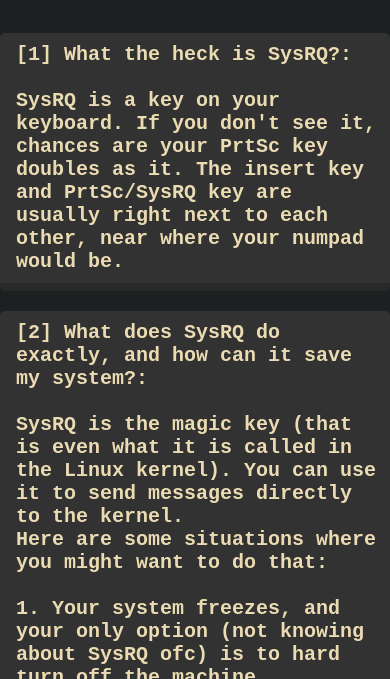
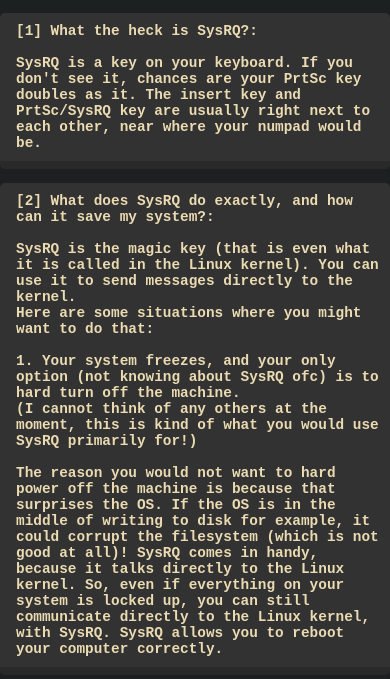
Before and after one commit to Oglo12/website, a plain HTML site: page tutorials/sysrq/index.html in a window 390 px wide. Shown: the part 88-767 px from the top of the page. Drawn offline with Linux system fonts and the light colour scheme; a web font is replaced by a local one.

Commit message:
Fixing the font size on mobile
Fixing the size of fonts on the tutorials for the mobile view.

```diff
--- a/styles.css
+++ b/styles.css
@@ -128,7 +128,6 @@ mark {
   display: block;
   margin: 1em auto;
   max-width: 80ch;
-  overflow: hidden;
 }
 
 .hide_me {
@@ -168,12 +167,14 @@ mark {
     top: 90%;
   }
 
+  .tutorial > p { font-size: 0.9em }
+
   .welcome-button {
     display: none;
   }
 
   body {
-    margin-bottom: 3.5em;
+    margin-bottom: 4.5em;
   }
 
   main {
```
